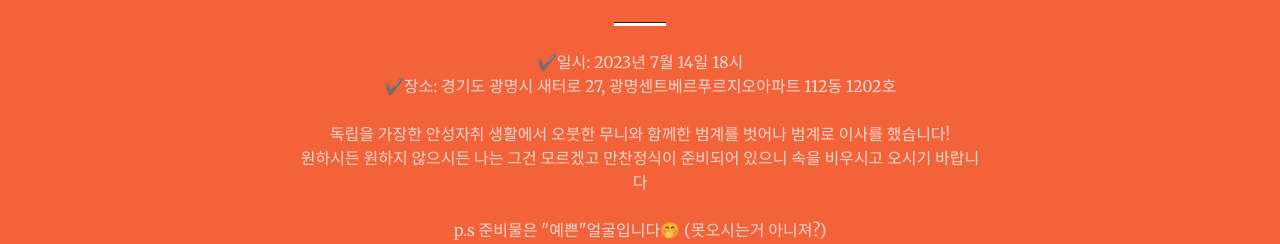
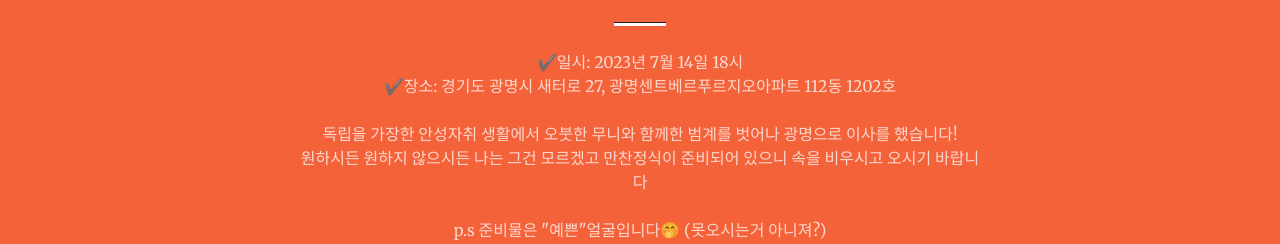
Before and after one commit to dhcho93/welcomehome, a plain HTML site: page index.html in a window 1280 px wide. Shown: the part 968-1212 px from the top of the page. Drawn offline with nearby package versions, Linux system fonts and the light colour scheme; some packages are replaced by stand-ins of ours; a script that the page names is missing.

Commit message:
Update index.html

```diff
--- a/index.html
+++ b/index.html
@@ -67,7 +67,7 @@
                             ✔장소: 경기도 광명시 새터로 27, 광명센트베르푸르지오아파트 112동 1202호
                         </p>
                         <p class="text-white-75 mb-4">
-                            독립을 가장한 안성자취 생활에서 오붓한 무니와 함께한 범계를 벗어나 범계로 이사를 했습니다!<br>
+                            독립을 가장한 안성자취 생활에서 오붓한 무니와 함께한 범계를 벗어나 광명으로 이사를 했습니다!<br>
                             원하시든 원하지 않으시든 나는 그건 모르겠고 만찬정식이 준비되어 있으니 속을 비우시고 오시기 바랍니다
                         </p>
                         <p class="text-white-75 mb-4">p.s 준비물은 "예쁜"얼굴입니다🤭 (못오시는거 아니져?)</p>
```
